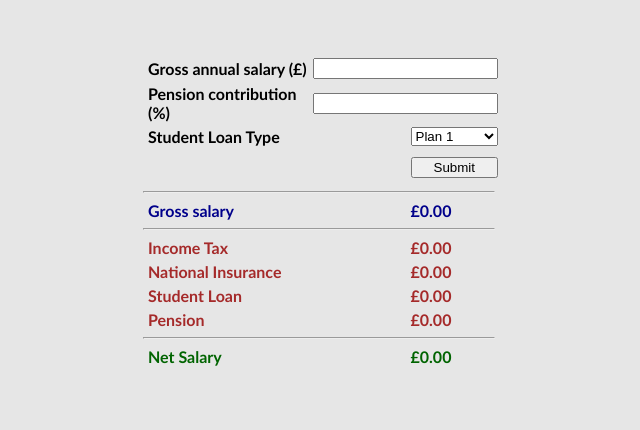
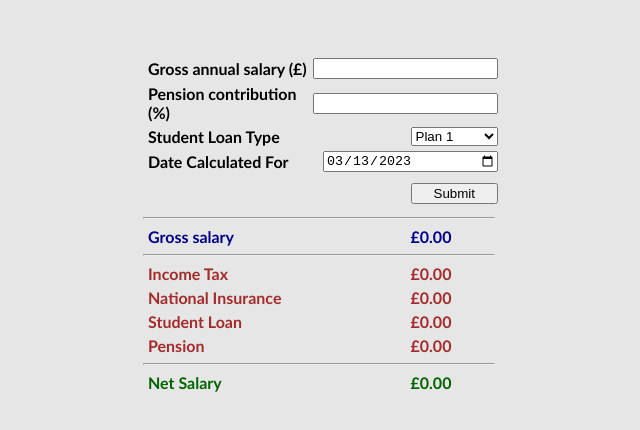
Before and after one commit to r-gilchrist/salary-calc-fullstack, a website with bundled scripts: page frontend/html/home.html in a window 1280 px wide. Shown: the whole page, without its empty margins (255-895 px from the left). Built offline with nearby package versions, Linux system fonts and the light colour scheme.

Commit message:
add date input with default as today's date

```diff
--- a/frontend/html/home.html
+++ b/frontend/html/home.html
@@ -23,6 +23,10 @@
         <option value="plan_2">Plan 2</option>
         <option value="no_loan">No Loan</option>
       </select>
+    </div>
+    <div class="input-field-thirds">
+      <p class="input-text">Date Calculated For</p>
+      <input type="date" class="date-input" id="date-input">
     </div>
     <div class="input-field">
       <p></p>
--- /dev/null
+++ b/frontend/src/date.ts
@@ -0,0 +1,6 @@
+const dateInput = document.getElementById("date-input") as HTMLInputElement | null;
+
+export function set_date() {
+    if (dateInput == null) return;
+    dateInput.valueAsDate = new Date();
+}
--- a/frontend/src/main.ts
+++ b/frontend/src/main.ts
@@ -1,5 +1,8 @@
 import { getRequestBody } from "./request.js";
 import { populateFields } from "./response.js";
+import { set_date } from "./date.js";
+
+set_date()
 
 const submitButton = document.getElementById("update-salary") as HTMLButtonElement | null;
 
--- a/frontend/styles/styles.css
+++ b/frontend/styles/styles.css
@@ -29,6 +29,14 @@ hr {
   align-items: center;
 }
 
+.input-field-thirds {
+  display: grid;
+  grid-template-columns: 1fr 1fr;
+  margin: 5px;
+  max-width: 350px;
+  align-items: center;
+}
+
 .output-value {
   display: inline-block;
   margin: 0;
```
